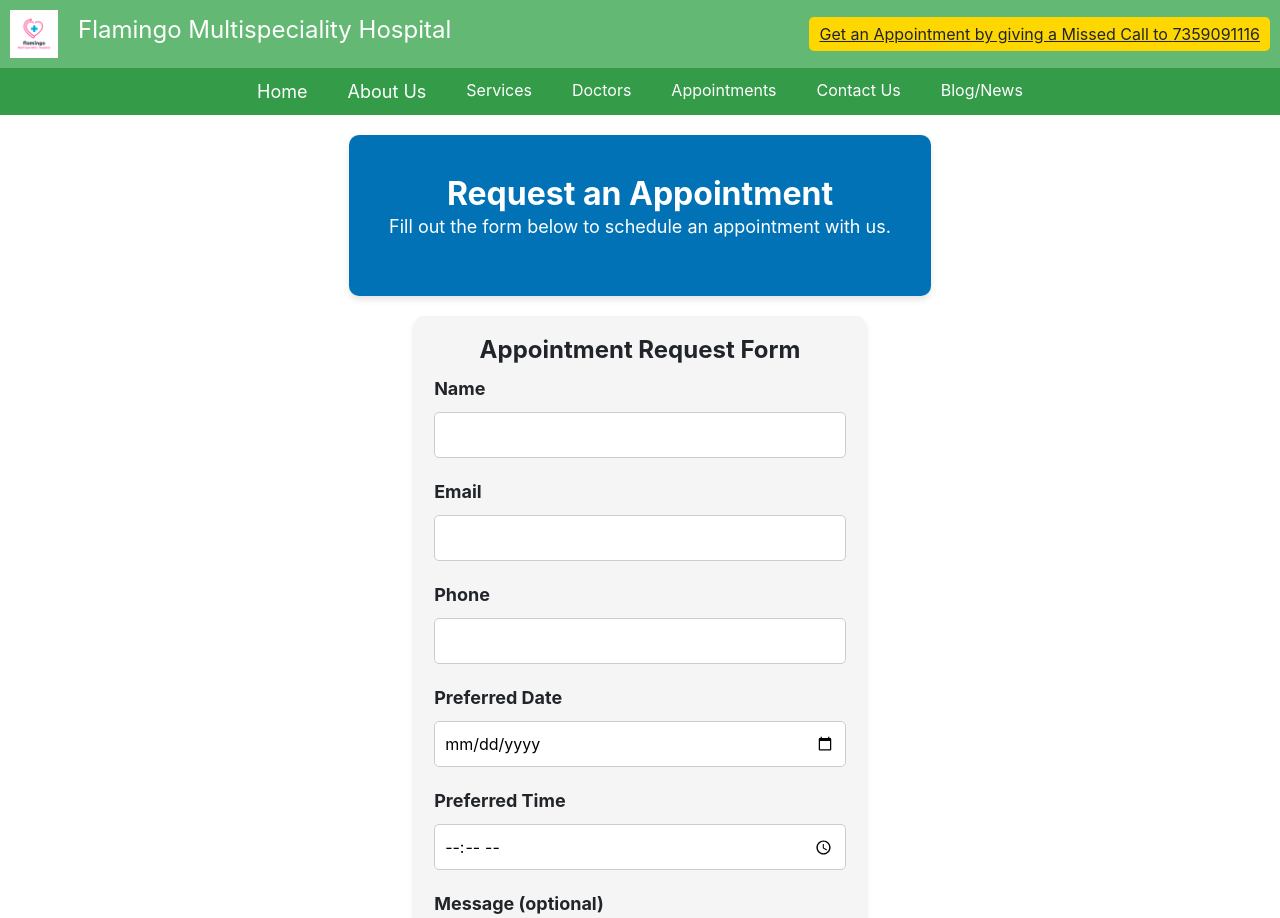
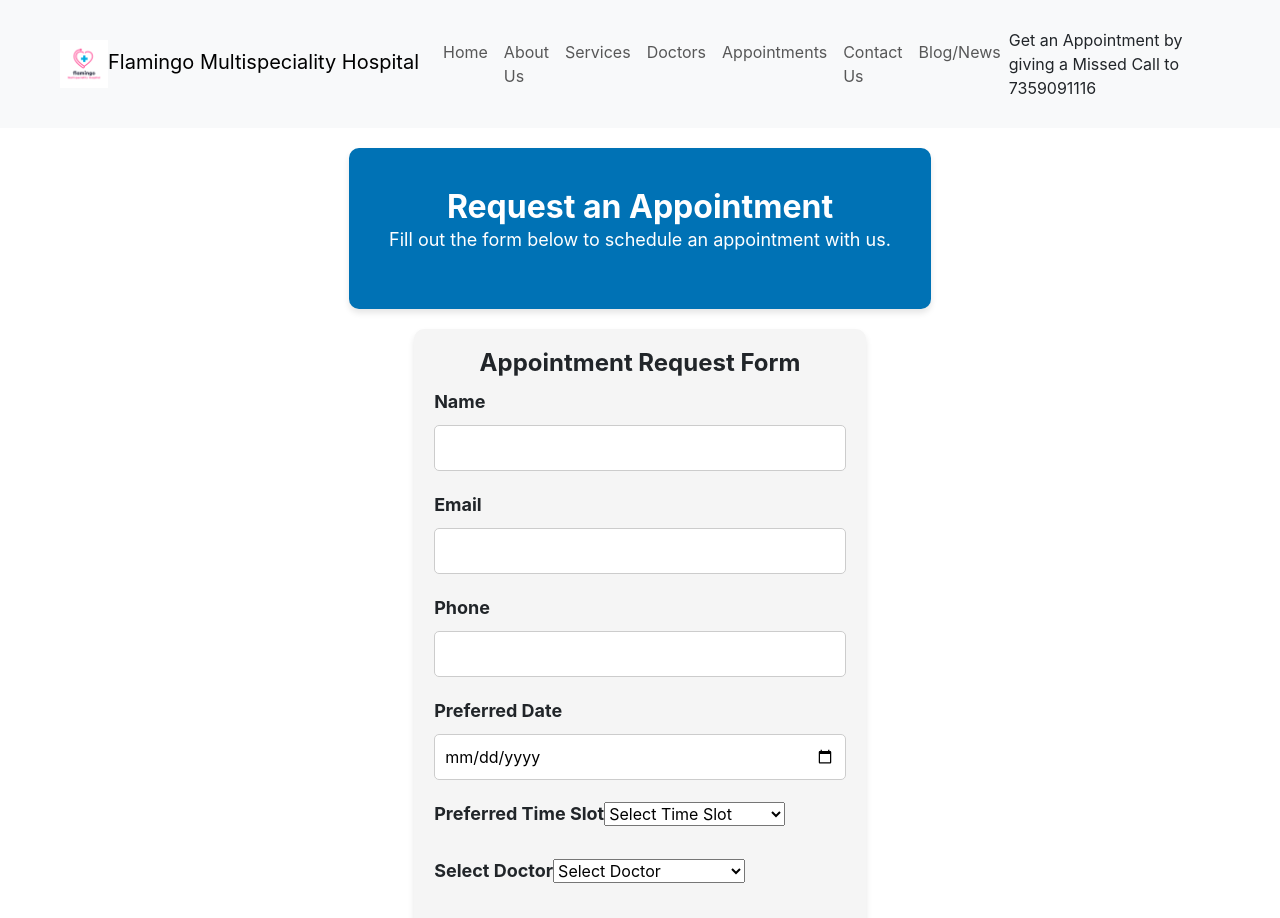
Before and after one commit to surajthakkar7/flamingo-frontend, a React (Create React App) app: page /appointments in a window 1280 px wide. Shown: the top 918 px of the page. Built offline with nearby package versions, Linux system fonts and the light colour scheme.

Commit message:
new update in appointment booking

```diff
--- a/package.json
+++ b/package.json
@@ -5,11 +5,14 @@
   "proxy": "http://localhost:5000",
   "dependencies": {
     "@fortawesome/free-brands-svg-icons": "^6.4.2",
+    "@fortawesome/free-solid-svg-icons": "^6.5.2",
     "@fortawesome/react-fontawesome": "^0.2.0",
     "@testing-library/jest-dom": "^5.17.0",
     "@testing-library/react": "^13.4.0",
     "@testing-library/user-event": "^13.5.0",
+    "bootstrap": "^5.3.3",
     "react": "^18.2.0",
+    "react-bootstrap": "^2.10.2",
     "react-dom": "^18.2.0",
     "react-responsive-carousel": "^3.2.23",
     "react-router-dom": "^6.16.0",
--- a/src/components/Appointments.js
+++ b/src/components/Appointments.js
@@ -2,12 +2,13 @@ import React, { useState } from "react";
 import "./CSS/Appointments.css";
 const Appointments = () => {
   const [formData, setFormData] = useState({
-    name: "",
+    patientName: "",
     email: "",
     phone: "",
     preferredDate: "",
-    preferredTime: "",
+    preferredTimeSlot: "",
     message: "",
+    doctor: "",
   });
   const [appointmentStatus, setAppointmentStatus] = useState("pending"); // Initialize the status
 
@@ -85,6 +86,8 @@ const Appointments = () => {
                   name="phone"
                   value={formData.phone}
                   onChange={handleChange}
+                  pattern="[0-9]{10}" // Specify the pattern for a 10-digit phone number
+                  title="Please enter a 10-digit phone number" // Specify the title attribute for the tooltip
                   required
                 />
               </div>
@@ -102,15 +105,92 @@ const Appointments = () => {
               </div>
 
               <div className="form-group">
-                <label htmlFor="preferredTime">Preferred Time</label>
-                <input
-                  type="time"
-                  id="preferredTime"
-                  name="preferredTime"
-                  value={formData.preferredTime}
+                <label htmlFor="preferredTimeSlot">Preferred Time Slot</label>
+                <select
+                  id="preferredTimeSlot"
+                  name="preferredTimeSlot"
+                  value={formData.preferredTimeSlot}
                   onChange={handleChange}
                   required
-                />
+                >
+                  <option value="">Select Time Slot</option>
+                  <option value="9:00 AM - 9:15 AM">9:00 AM - 9:15 AM</option>
+                  <option value="9:15 AM - 9:30 AM">9:15 AM - 9:30 AM</option>
+                  <option value="9:30 AM - 9:45 AM">9:30 AM - 9:45 AM</option>
+                  <option value="9:45 AM - 10:00 AM">9:45 AM - 10:00 AM</option>
+                  <option value="10:00 AM - 10:15 AM">
+                    10:00 AM - 10:15 AM
+                  </option>
+                  <option value="10:15 AM - 10:30 AM">
+                    10:15 AM - 10:30 AM
+                  </option>
+                  <option value="10:30 AM - 10:45 AM">
+                    10:30 AM - 10:45 AM
+                  </option>
+                  <option value="10:45 AM - 11:00 AM">
+                    10:45 AM - 11:00 AM
+                  </option>
+                  <option value="11:00 AM - 11:15 AM">
+                    11:00 AM - 11:15 AM
+                  </option>
+                  <option value="11:15 AM - 11:30 AM">
+                    11:15 AM - 11:30 AM
+                  </option>
+                  <option value="11:30 AM - 11:45 AM">
+                    11:30 AM - 11:45 AM
+                  </option>
+                  <option value="11:45 AM - 12:00 PM">
+                    11:45 AM - 12:00 PM
+                  </option>
+                  <option value="12:00 PM - 12:15 PM">
+                    12:00 PM - 12:15 PM
+                  </option>
+                  <option value="12:15 PM - 12:30 PM">
+                    12:15 PM - 12:30 PM
+                  </option>
+                  <option value="12:30 PM - 12:45 PM">
+                    12:30 PM - 12:45 PM
+                  </option>
+                  <option value="12:45 PM - 1:00 PM">12:45 PM - 1:00 PM</option>
+                  <option value="4:00 PM - 4:15 PM">4:00 PM - 4:15 PM</option>
+                  <option value="4:15 PM - 4:30 PM">4:15 PM - 4:30 PM</option>
+                  <option value="4:30 PM - 4:45 PM">4:30 PM - 4:45 PM</option>
+                  <option value="4:45 PM - 5:00 PM">4:45 PM - 5:00 PM</option>
+                  <option value="5:00 PM - 5:15 PM">5:00 PM - 5:15 PM</option>
+                  <option value="5:15 PM - 5:30 PM">5:15 PM - 5:30 PM</option>
+                  <option value="5:30 PM - 5:45 PM">5:30 PM - 5:45 PM</option>
+                  <option value="5:45 PM - 6:00 PM">5:45 PM - 6:00 PM</option>
+                  <option value="6:00 PM - 6:15 PM">6:00 PM - 6:15 PM</option>
+                  <option value="6:15 PM - 6:30 PM">6:15 PM - 6:30 PM</option>
+                  <option value="6:30 PM - 6:45 PM">6:30 PM - 6:45 PM</option>
+                  <option value="6:45 PM - 7:00 PM">6:45 PM - 7:00 PM</option>
+                  <option value="7:00 PM - 7:15 PM">7:00 PM - 7:15 PM</option>
+                  <option value="7:15 PM - 7:30 PM">7:15 PM - 7:30 PM</option>
+                  <option value="7:30 PM - 7:45 PM">7:30 PM - 7:45 PM</option>
+                  <option value="7:45 PM - 8:00 PM">7:45 PM - 8:00 PM</option>
+                  <option value="8:00 PM - 8:15 PM">8:00 PM - 8:15 PM</option>
+                  <option value="8:15 PM - 8:30 PM">8:15 PM - 8:30 PM</option>
+                  <option value="8:30 PM - 8:45 PM">8:30 PM - 8:45 PM</option>
+                  <option value="8:45 PM - 9:00 PM">8:45 PM - 9:00 PM</option>
+                </select>
+              </div>
+
+              <div className="form-group">
+                <label htmlFor="doctor">Select Doctor</label>
+                <select
+                  id="doctor"
+                  name="doctor"
+                  value={formData.doctor}
+                  onChange={handleChange}
+                  required
+                >
+                  <option value="">Select Doctor</option>
+                  <option value="Dr. Nehal Nanavati">Dr. Nehal Nanavati</option>
+                  <option value="Dr. Naushad Khatri">Dr. Naushad Khatri</option>
+                  <option value="Dr. Mandakini Thakkar">
+                    Dr. Mandakini Thakkar
+                  </option>
+                </select>
               </div>
 
               <div className="form-group">
--- a/src/components/Home.js
+++ b/src/components/Home.js
@@ -16,7 +16,7 @@ const Home = () => {
     }, 2000);
 
     return () => clearInterval(interval);
-  }, []);
+  }, [images.length]);
 
   return (
     <div>
--- a/src/components/HospitalInfo.js
+++ b/src/components/HospitalInfo.js
@@ -1,5 +1,7 @@
 import React, { useState, useEffect } from "react";
 import "./CSS/HospitalInfo.css";
+import { FontAwesomeIcon } from '@fortawesome/react-fontawesome';
+import { faSmile, faClock, faBed, faSyringe } from '@fortawesome/free-solid-svg-icons';
 
 const HospitalInfo = () => {
   const [hospitalData, setHospitalData] = useState({
@@ -9,26 +11,21 @@ const HospitalInfo = () => {
     numOperations: 0,
   });
 
-  // Replace the desired values here
-  const targetData = {
-    happyPatients: 1000,
-    yearsOfExperience: 20,
-    numBeds: 300,
-    numOperations: 5000,
-  };
-
   const animationSpeed = 20; // Adjust animation speed (lower value for faster animation)
-  const backgroundColor = "#0072c6"; // Background color
 
   useEffect(() => {
+    // Replace the desired values here
+    const targetData = {
+      happyPatients: 1000,
+      yearsOfExperience: 20,
+      numBeds: 300,
+      numOperations: 5000,
+    };
     const interval = setInterval(() => {
       setHospitalData((prevData) => {
         const updatedData = {};
         for (const key in prevData) {
-          updatedData[key] = Math.min(
-            prevData[key] + 1,
-            targetData[key]
-          );
+          updatedData[key] = Math.min(prevData[key] + 1, targetData[key]);
         }
         return updatedData;
       });
@@ -37,20 +34,38 @@ const HospitalInfo = () => {
     return () => clearInterval(interval);
   }, []);
 
+  const renderIcon = (key) => {
+    switch (key) {
+      case 'happyPatients':
+        return <FontAwesomeIcon icon={faSmile} />;
+      case 'yearsOfExperience':
+        return <FontAwesomeIcon icon={faClock} />;
+      case 'numBeds':
+        return <FontAwesomeIcon icon={faBed} />;
+      case 'numOperations':
+        return <FontAwesomeIcon icon={faSyringe} />;
+      default:
+        return null;
+    }
+  };
+
+  const formatKeyName = (key) => {
+    // Convert camelCase to words with spaces
+    return key.replace(/([A-Z])/g, ' $1').replace(/^./, (str) => str.toUpperCase());
+  };
+
   const dataItems = Object.keys(hospitalData).map((key, index) => (
     <div className="data-item" key={key}>
-      <span className="data-key">{key}:</span>
-      <span className="data-value">{hospitalData[key]}</span> {/* Fixed typo here */}
+      {renderIcon(key)}
+      <span className="data-key">{formatKeyName(key)}:</span>
+      <span className="data-value">{hospitalData[key]}</span>
     </div>
   ));
 
-  const backgroundColorStyle = {
-    backgroundColor: backgroundColor,
-  };
-
   return (
-    <div className="hospital-info-container" style={backgroundColorStyle}>
+    <div className="hospital-info-container">
       <div className="hospital-info">
+        <h2 className="info-title">Hospital Information</h2>
         <div className="data-container">{dataItems}</div>
       </div>
     </div>
--- a/src/components/Navbar.js
+++ b/src/components/Navbar.js
@@ -1,111 +1,48 @@
 import React from "react";
 import { Link } from "react-router-dom";
 import logo from "./images/logo.png";
+import { Navbar, Container, Nav } from "react-bootstrap";
 
 const NavBar = () => {
   const phoneNumber = "7359091116"; // Replace with your actual phone number
 
-  // Handle clicking on the phone number to initiate a call
   const handleCallClick = () => {
     window.location.href = `tel:${phoneNumber}`;
   };
 
-  const navStyles = {
-    backgroundColor: "#349b49", // Green background color
-    color: "#fff",
-    padding: "10px 0",
-  };
-
-  const topBarStyles = {
-    display: "flex",
-    alignItems: "center",
-    justifyContent: "space-between",
-    backgroundColor: "#63b973", // Lighter green background color
-    padding: "10px",
-  };
-
-  const logoStyles = {
-    marginRight: "20px",
-  };
-
-  const callToActionStyles = {
-    cursor: "pointer",
-    textDecoration: "underline",
-    backgroundColor: "#ffd700", // Yellow highlighted background color
-    padding: "5px 10px",
-    borderRadius: "5px",
-  };
-
-  const linkStyles = {
-    color: "#fff",
-    textDecoration: "none",
-    padding: "10px 20px",
-    fontSize: "16px",
-  };
-
   return (
-    <div>
-      <div style={topBarStyles}>
-        <div>
-          <img src={logo} alt="Flamingo" width="48" height="48" style={logoStyles} />
-          <Link to="/" style={{ color: "white", textDecoration: "none", fontSize: "24px" }}>
-            Flamingo Multispeciality Hospital
-          </Link>
-        </div>
-        <div style={callToActionStyles} onClick={handleCallClick}>
-          Get an Appointment by giving a Missed Call to {phoneNumber}
-        </div>
-      </div>
-
-      <nav style={navStyles}>
-        <ul
-          style={{
-            display: "flex",
-            listStyle: "none",
-            justifyContent: "center",
-            backgroundColor: "#349b49", // Green background color
-            margin: 0,
-            padding: 0,
-          }}
-        >
-          <li>
-            <Link to="/" style={{ ...linkStyles, fontSize: "18px" }}>
-              Home
-            </Link>
-          </li>
-          <li>
-            <Link to="/about-us" style={{ ...linkStyles, fontSize: "18px" }}>
-              About Us
-            </Link>
-          </li>
-          <li>
-            <Link to="/services" style={linkStyles}>
-              Services
-            </Link>
-          </li>
-          <li>
-            <Link to="/doctors" style={linkStyles}>
-              Doctors
-            </Link>
-          </li>
-          <li>
-            <Link to="/appointments" style={linkStyles}>
-              Appointments
-            </Link>
-          </li>
-          <li>
-            <Link to="/contact-us" style={linkStyles}>
-              Contact Us
-            </Link>
-          </li>
-          <li>
-            <Link to="/blog-news" style={linkStyles}>
-              Blog/News
-            </Link>
-          </li>
-        </ul>
-      </nav>
-    </div>
+    <Navbar bg="light" expand="lg">
+      <Container>
+        <Navbar.Brand as={Link} to="/">
+          <img src={logo} alt="Flamingo" width="48" height="48" className="mr-2" />
+          Flamingo Multispeciality Hospital
+        </Navbar.Brand>
+        <Navbar.Toggle aria-controls="basic-navbar-nav" />
+        <Navbar.Collapse id="basic-navbar-nav">
+          <Nav className="ml-auto">
+            <Nav.Link as={Link} to="/">Home</Nav.Link>
+            <Nav.Link as={Link} to="/about-us">About Us</Nav.Link>
+            <Nav.Link as={Link} to="/services">Services</Nav.Link>
+            <Nav.Link as={Link} to="/doctors">Doctors</Nav.Link>
+            <Nav.Link as={Link} to="/appointments">Appointments</Nav.Link>
+            <Nav.Link as={Link} to="/contact-us">Contact Us</Nav.Link>
+            <Nav.Link as={Link} to="/blog-news">Blog/News</Nav.Link>
+          </Nav>
+          <div className="d-flex align-items-center">
+            <div className="d-none d-lg-block mr-3">
+              <div className="call-to-action" onClick={handleCallClick}>
+                Get an Appointment by giving a Missed Call to {phoneNumber}
+              </div>
+            </div>
+            <div className="d-block d-lg-none">
+              <button className="btn btn-primary" onClick={handleCallClick}>
+                Call Now
+              </button>
+            </div>
+          </div>
+        </Navbar.Collapse>
+      </Container>
+    </Navbar>
   );
 };
 
```
Also changed, not shown: src/components/Services.js (+3 -5 lines), 1 other file (tests, documents, lock files or other folders).
